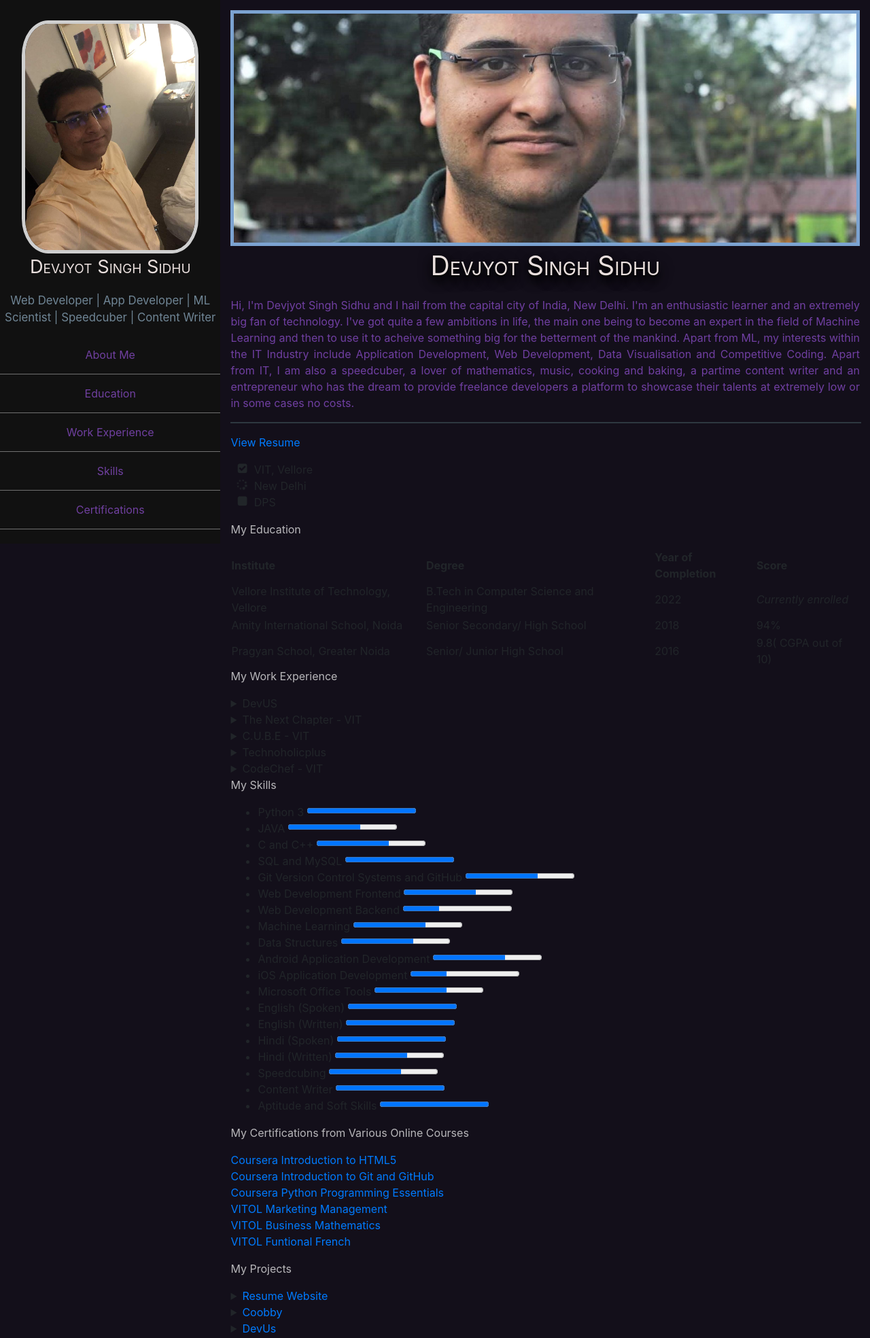
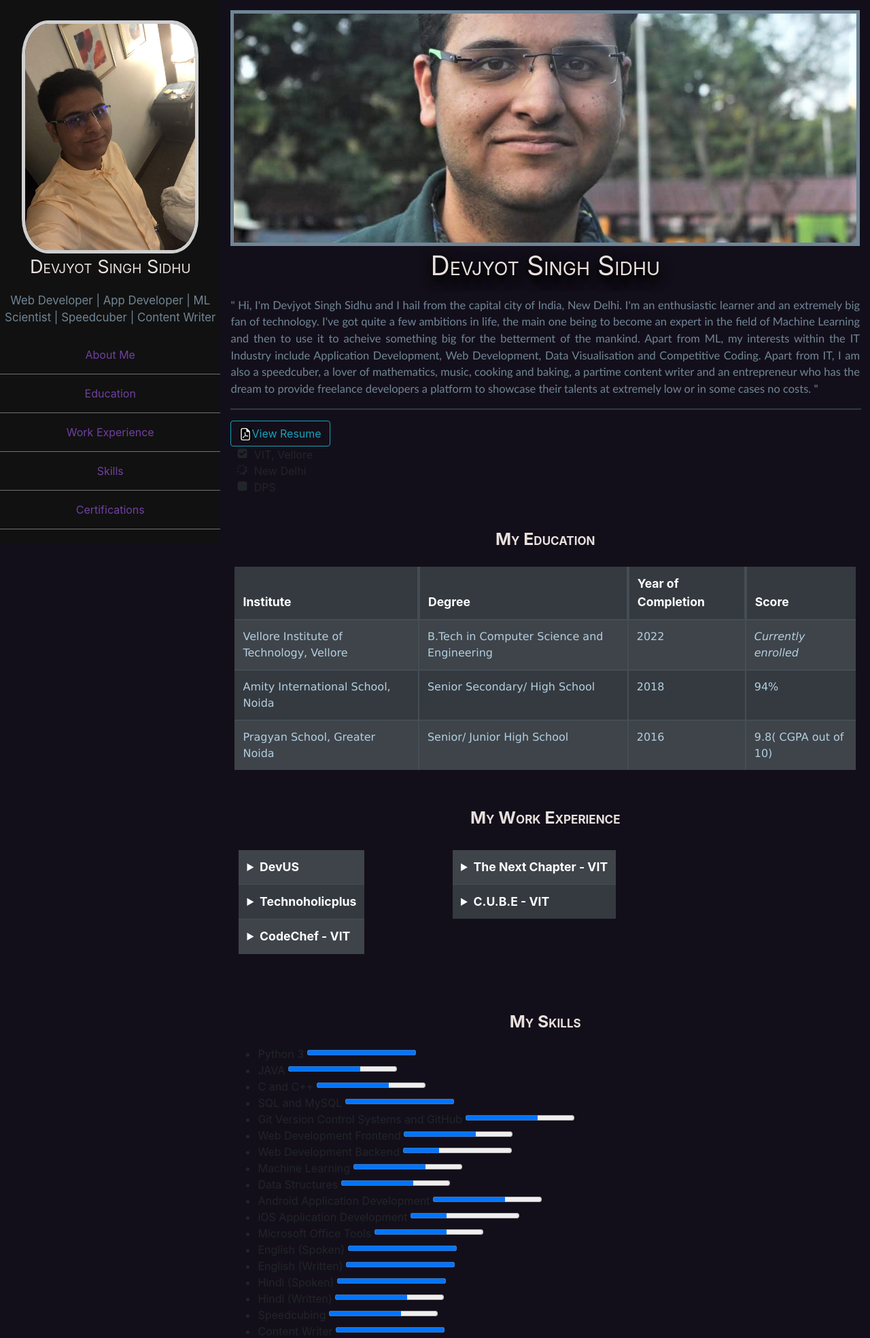
Before and after one commit to DevoGHub/Resume, a PHP site: page / in a window 1280 px wide. Shown: the top 1969 px of the page at 68% size. Run offline with PHP 8.4, Linux system fonts and the light colour scheme; lists and menus that the app fills with data are empty.

Commit message:
styling update

```diff
--- a/css/style.css
+++ b/css/style.css
@@ -94,6 +94,61 @@ table{
   display:block;
 }
 
+.grid1{
+  font-size: 110%;
+  border:6px solid rgb(19, 15, 26);
+}
+
+.grid2{
+  border-radius: 20px;
+  border: 6px solid rgb(19, 15, 26);
+  padding: 2%;
+
+  /*width: 20%;*/
+  background-color: rgb(43, 44, 56);
+}
+
+/*.table1{
+
+  margin-left:auto;
+  margin-right:auto;
+}*/
+
+.thead{
+  border: 4px solid rgba(112,134,150,0.2);
+  font-size: 110%;
+}
+
+.tdata{
+  border: 2.5px solid rgba(112,134,150,0.2);
+  color: rgb(180, 206, 224);
+  font-family: verdana;
+}
+
+.table{
+  border:6px solid rgb(19, 15, 26);
+}
+
+
+
+
+
+.sectionHeader{
+  font-variant: small-caps;
+  color: rgb(233, 223, 221);
+  font-size: 155%;
+  text-align: center;
+  font-weight: bold;
+  margin-top: 5%;
+
+}
+
+.paraWork{
+  font-size: 80%;
+  font-family: verdana;
+  color: rgb(180, 206, 224);
+}
+
 /*Identifier based Styling*/
 #profilepic{
   width:80%;
@@ -109,7 +164,7 @@ table{
   width:100%;
   display:inline-block;
   border-bottom: 5px solid rgb(19, 15, 26);
-  border: solid rgba(150,200,255,0.8) 5px;
+  border: solid rgb(112,134,150) 5px;
   /*padding-left: 10px:
   margin-left:10px;*/
   /*border: solid white 0px; */
@@ -150,7 +205,11 @@ table{
 
 #bio{
   text-align: justify;
-  color:  rgb(153,84,221,0.7);
+  color:  rgb(112,134,150);
+  font-size: 103%;
+  /*text-align: center;*/
+  font-family: "candara";
+
 
 }
 
--- a/index.html
+++ b/index.html
@@ -46,15 +46,15 @@
         <img src="imgs/coverpic_copy.jpg" id='coverpic' alt="My Picture" style="width:100%">
       	<p id="name">Devjyot Singh Sidhu</p>
       	<p id="bio">
-          Hi, I'm Devjyot Singh Sidhu and I hail from the capital city of India, New Delhi. I'm an enthusiastic learner and an extremely big fan of technology. I've got quite a few ambitions in life,
+          " Hi, I'm Devjyot Singh Sidhu and I hail from the capital city of India, New Delhi. I'm an enthusiastic learner and an extremely big fan of technology. I've got quite a few ambitions in life,
           the main one being to become an expert in the field of Machine Learning and then to use it to acheive something big for the betterment of the mankind. Apart from ML, my interests within the IT Industry include Application Development, Web Development, Data Visualisation
           and Competitive Coding. Apart from IT, I am also a speedcuber, a lover of mathematics, music, cooking and baking, a partime content writer and an entrepreneur who has the
-          dream to provide freelance developers a platform to showcase their talents at extremely low or in some cases no costs.
+          dream to provide freelance developers a platform to showcase their talents at extremely low or in some cases no costs. "
         </p>
       	<hr id="afterName">
       	<!-- <pre id="mainTitle">VIT, Vellore  |  New Delhi  |  DPS</pre> -->
-        <p><a href='docs/Resume.pdf' target='_blank'>View Resume</a></p>
-        <i class="fas fa-map-marker-check" ></i>
+        <a href='docs/Resume.pdf' target='_blank'><button type="button" class="btn btn-outline-info"><img alt="HTML5 Icon" src='imgs/pdf1.png' style="width:18px;height:18px;">View Resume</button></a>
+
         <ul class="fa-ul">
             <li><i class="fa-li fa fa-check-square"></i>VIT, Vellore</li>
             <li><i class="fa-li fa fa-spinner fa-spin"></i>New Delhi</li>
@@ -63,88 +63,126 @@
      </div>
      <div id="education" class='mainPageDiv'>
       <p class='sectionHeader'>My Education</p>
-        <table>
+        <table class="table table-dark table-striped">
+          <thead>
           <tr>
-            <th>Institute</th>
-            <th>Degree</th>
-            <th>Year of Completion</th>
-            <th>Score</th>
+            <th class="thead">Institute</th>
+            <th class="thead">Degree</th>
+            <th class="thead">Year of Completion</th>
+            <th class="thead">Score</th>
+          </tr>
+          </thead>
+          <tbody>
+          <tr>
+            <td class="tdata">Vellore Institute of Technology, Vellore</td>
+            <td class="tdata">B.Tech in Computer Science and Engineering</td>
+            <td class="tdata">2022</td>
+            <td class="tdata"><i>Currently enrolled</i></td>
           </tr>
           <tr>
-            <td>Vellore Institute of Technology, Vellore</td>
-            <td>B.Tech in Computer Science and Engineering</td>
-            <td>2022</td>
-            <td><i>Currently enrolled</i></td>
+            <td class="tdata">Amity International School, Noida</td>
+            <td class="tdata">Senior Secondary/ High School</td>
+            <td class="tdata">2018</td>
+            <td class="tdata">94%</td>
           </tr>
           <tr>
-            <td>Amity International School, Noida</td>
-            <td>Senior Secondary/ High School</td>
-            <td>2018</td>
-            <td>94%</td>
+            <td class="tdata">Pragyan School, Greater Noida</td>
+            <td class="tdata">Senior/ Junior High School</td>
+            <td class="tdata">2016</td>
+            <td class="tdata">9.8( CGPA out of 10)</td>
           </tr>
-          <tr>
-            <td>Pragyan School, Greater Noida</td>
-            <td>Senior/ Junior High School</td>
-            <td>2016</td>
-            <td>9.8( CGPA out of 10)</td>
-          </tr>
+          </tbody>
         </table>
+
+        <!-- <div class="row">  -->
+	        <!-- <div class="col-lg-3 col-sm-6">
+	        	<div class="thumbnail grid">
+	        		<table>
+                        <tr><th>Year of Completion</th></tr>
+                        <tr><th>2022</th></tr>
+                        <tr><th>2018</th></tr>
+                        <tr><th>2016</th></tr>
+                    </table>
+	        	</div>
+	        </div>
+	        <div class="col-lg-3 col-sm-6">
+	        	<div class="thumbnail grid">
+	        		<table>
+                        <tr><th>Score</th></tr>
+                        <tr><th>Currently enrolled</th></tr>
+                        <tr><th>94%</th></tr>
+                        <tr><th>9.8( CGPA out of 10)</th></tr>
+                    </table>
+	        	</div>
+	        </div>
+	    </div> -->
+
+
+
+
      </div>
      <div id="workExperience" class='mainPageDiv'>
       <p class='sectionHeader'>My Work Experience</p>
+      <div class="row grid1">
+
+
+	        <div class="col-lg-4 col-sm-6">
+	        	<div class="thumbnail">
+	        		<table class="table table-dark table-striped ">
+                        <tr><th>
                         	<details>
                                 <summary>DevUS</summary>
-        <p>
-          Founded this organisation/ company with the vision of providing freelance developers a platform
-          to showcase their skills and talent at extremely low or no expenditure.
-        </p>
-        <p>
-          Joined as Founder/ President in June, 2020 and am stll working here at the same post.
-        </p>
+                                <p class="paraWork">Founded this organisation/ company with the vision of providing freelance developers a platform
+                                to showcase their skills and talent at extremely low or no expenditure.</p>
+                                <p class="paraWork">Joined as Founder/ President in June, 2020 and am stll working here at the same post.</p>
                             </details>
+                        </th></tr>
+
+                        <tr><th>
+                        	<details>
+                                <summary>Technoholicplus</summary>
+                                <p class="paraWork">Joined as a content writing intern and wrote a number of technology related articles and blogs for the company.</p>
+                                <p class="paraWork">Joined in December, 2019 and left after completing the internship in February, 2019</p>
+                                <p class="paraWork">Refernce link for the same is provided <a href='https://internshala.com/student/certificate/31814308/D49A0675-903E-0308-05C5-A8E17E1FD643' target='_blank'>here</a>.</p>
+                            </details>
+                        </th></tr>
+
+                        <tr><th>
+                        	<details>
+                                <summary>CodeChef - VIT</summary>
+                                <p class="paraWork">Joined the chapter as a Technical Recruit and was soon also placed in the Management team. Helped in hosting and conducting a flagship event and innumerous online events.</p>
+                                <p class="paraWork">Joined the chapter as a technical recruit in December, 2018 and left the chapter in August, 2019</p>
+                            </details>
+                        </th></tr>
+
+                    </table>
+	        	</div>
+	        </div>
+	        <div class="col-lg-4 col-sm-6">
+	        	<div class="thumbnail">
+	        		<table class="table table-dark table-striped" align="center">
+                        <tr><th>
                         	<details>
                                 <summary>The Next Chapter - VIT</summary>
-        <p>
-          Joined as a management recruit in the club and helped in hosting several events since then.
-          I was soon after my joining placed in the Editorial and Operations Teams as well.
-        </p>
-        <p>
-          Joined as Management Recruit in December, 2019 and still working with them under Management, Editorial and Operations Teams.
-        </p>
+                                <p class="paraWork">Joined as a management recruit in the club and helped in hosting several events since then. I was soon after my joining placed in the Editorial and Operations Teams as well.</p>
+                                <p class="paraWork">Joined as Management Recruit in December, 2019 and still working with them under Management, Editorial and Operations Teams.</p>
                             </details>
+                        </th></tr>
+
+                        <tr><th>
                         	<details>
                                 <summary>C.U.B.E - VIT</summary>
-        <p>
-          Joined as a management recruit in the club and since then have helped in conducting and hosting a lot of events.
-          Was also given a place in the cubing enthusiasts' team due to my speedcubing skills.
-        </p>
-        <p>
-          Joined as a Management recruit in December, 2019 and still a part of the Management and Cubing Enthusisasts' Teams.
-        </p>
+                                <p class="paraWork">Joined as a management recruit in the club and since then have helped in conducting and hosting a lot of events. Was also given a place in the cubing enthusiasts' team due to my speedcubing skills.</p>
+                                <p class="paraWork">Joined as a Management recruit in December, 2019 and still a part of the Management and Cubing Enthusisasts' Teams.</p>
                             </details>
-      <details>
-        <summary>Technoholicplus</summary>
-        <p>
-          Joined as a content writing intern and wrote a number of technology related articles and blogs for the company.
-        </p>
-        <p>
-          Joined in December, 2019 and left after completing the internship in February, 2019
-        </p>
-        <p>
-          Refernce link for the same is provided <a href='https://internshala.com/student/certificate/31814308/D49A0675-903E-0308-05C5-A8E17E1FD643' target='_blank'>here</a>.
-        </p>
-      </details>
-      <details>
-        <summary>CodeChef - VIT</summary>
-        <p>
-          Joined the chapter as a Technical Recruit and was soon also placed in the Management team. Helped in hosting and conducting a flagship event and
-          innumerous online events.
-        </p>
-        <p>
-          Joined the chapter as a technical recruit in December, 2018 and left the chapter in August, 2019
-        </p>
-      </details>
+                        </th></tr>
+                    </table>
 	        	</div>
+	        </div>
+        </div>
+    </div>
+
+
      <div id="skills" class='mainPageDiv'>
       <p class='sectionHeader'>My Skills</p>
       <ul>
@@ -191,46 +229,69 @@
       <p class='sectionHeader'>
         My Projects
       </p>
+
+
+
+     <div class="row grid1">
+	        <div class="col-lg-4 col-sm-6 grid2">
+	        	<div class="thumbnail grid">
 	        		<details>
                         <summary><a href='https://github.com/DevoGHub/Resume' target='_blank'>Resume Website</a></summary>
-        <p>
-          This project is the current website you are viewing. This was created as an intial project for DevUs as a test site.
-          The website is reachable at <a href='http://www.devjyotsinghsidhu.devus.org' target='_blank'>devjyotsinghsidhu.devus.org</a>.
-        </p>
+                        <p>This project is the current website you are viewing. This was created as an intial project for DevUs as a test site.The website is reachable at <a href='http://www.devjyotsinghsidhu.devus.org' target='_blank'>devjyotsinghsidhu.devus.org</a>.</p>
                     </details>
+
+	        	</div>
+	        </div>
+	        <div class="col-lg-4 col-sm-6 grid2">
+	        	<div class="thumbnail grid">
 	        		<details>
                         <summary><a href='https://github.com/DevUs-org/Coobby' target='_blank'>Coobby</a></summary>
-        <p>
-          This website was the first dynamic website under DevUs and is a collection of 100+ recipes out of which many have been created by my family members and me.
-          The website is reachable at <a href='http://www.coobby.devus.org' target='_blank'>coobby.devus.org</a>.
-        </p>
+                        <p>This website was the first dynamic website under DevUs and is a collection of 100+ recipes out of which many have been created by my family members and me.The website is reachable at <a href='http://www.coobby.devus.org' target='_blank'>coobby.devus.org</a>.</p>
                     </details>
+	        	</div>
+	        </div>
+	        <div class="col-lg-4 col-sm-6 grid2">
+	        	<div class="thumbnail grid">
 	        		<details>
                         <summary><a href='https://github.com/DevUs-org/DevUs' target='_blank'>DevUs</a></summary>
-        <p>
-          This is the main website of DevUs and is reachable the main domain <a href="http://www.devus.org" target='_blank'>devus.org</a>. The website contains all the information one may need to become
-          a part of the organisation with all the features, Terms of Conditions Agreements and pricing.
-        </p>
+                        <p>This is the main website of DevUs and is reachable the main domain <a href="http://www.devus.org" target='_blank'>devus.org</a>. The website contains all the information one may need to become a part of the organisation with all the features, Terms of Conditions Agreements and pricing.</p>
                     </details>
+	        	</div>
+	        </div>
+	 </div>
+	 <div class="row grid1">
+	        <div class="col-lg-4 col-sm-6 grid2">
+	        	<div class="thumbnail grid">
 	        		<details>
                         <summary><a href='https://github.com/DevUs-org/RuleYourMoney' target='_blank'>Rule Your Money</a></summary>
-        <p>
-          The first mobile application project of DevUs. It is intented to be a personal finance and budget managing application.
-        </p>
+                        <p>The first mobile application project of DevUs. It is intented to be a personal finance and budget managing application.</p>
                     </details>
+	        	</div>
+	        </div>
+	        <div class="col-lg-4 col-sm-6 grid2">
+	        	<div class="thumbnail grid">
 	        		<details>
                         <summary><a href='https://github.com/DevoGHub/eWallet-Applet' target='_blank'>e-Wallet Applet</a></summary>
-        <p>
-          This application was created by me as a class 12th final project. It uses jForms and MysQL to acheive the task.
-        </p>
+                        <p>This application was created by me as a class 12th final project. It uses jForms and MysQL to acheive the task.</p>
                     </details>
+	        	</div>
+	        </div>
+	        <div class="col-lg-4 col-sm-6 grid2">
+	        	<div class="thumbnail grid">
 	        		      <details>
                         <summary><a href='https://github.com/DevoGHub/Calculator-Applet' target='_blank'>Scientific Calculator</a></summary>
-        <p>
-          This was personally my first ever full project. It is written in Java and is a very basic scientific calculator.
-        </p>
+                        <p>This was personally my first ever full project. It is written in Java and is a very basic scientific calculator.</p>
                     </details>
 	        	</div>
+	        </div>
+	 </div>
+	 </div>
+
+
+
+
+
+
      <div id="contactMe" class='mainPageDiv'>
       <p class='sectionHeader'>
         Contact me
```
Also changed, not shown: imgs/pdf1.png (added). Lines whose indentation alone changed are shown as unchanged.
